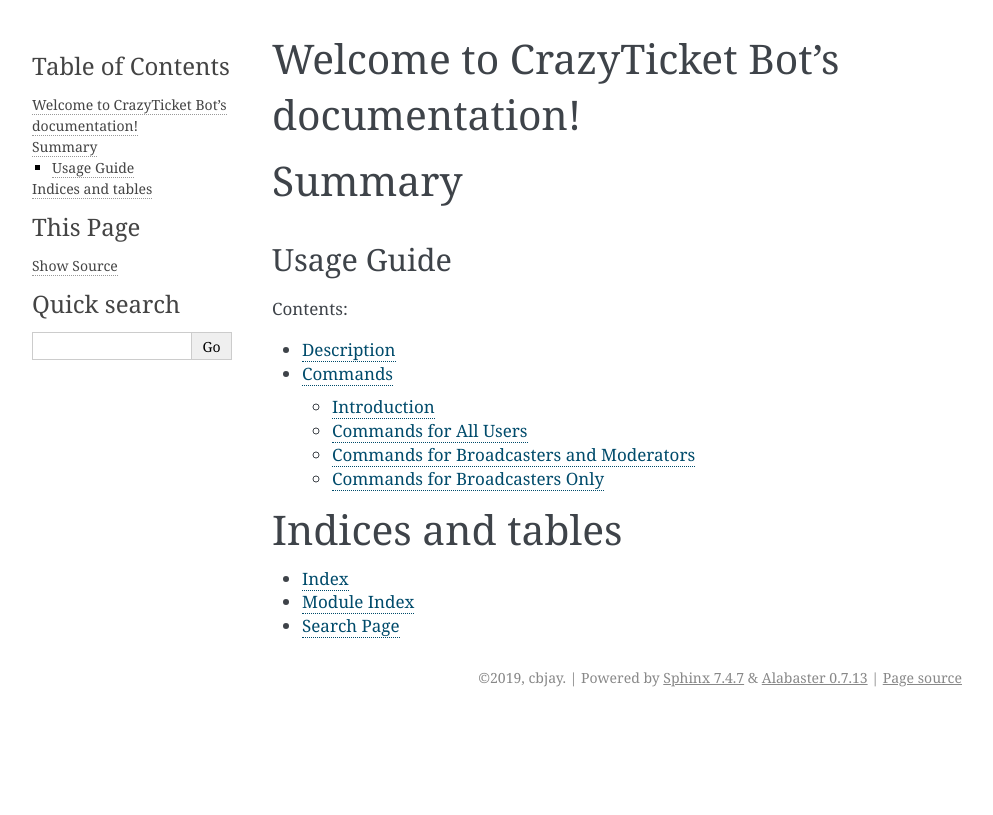
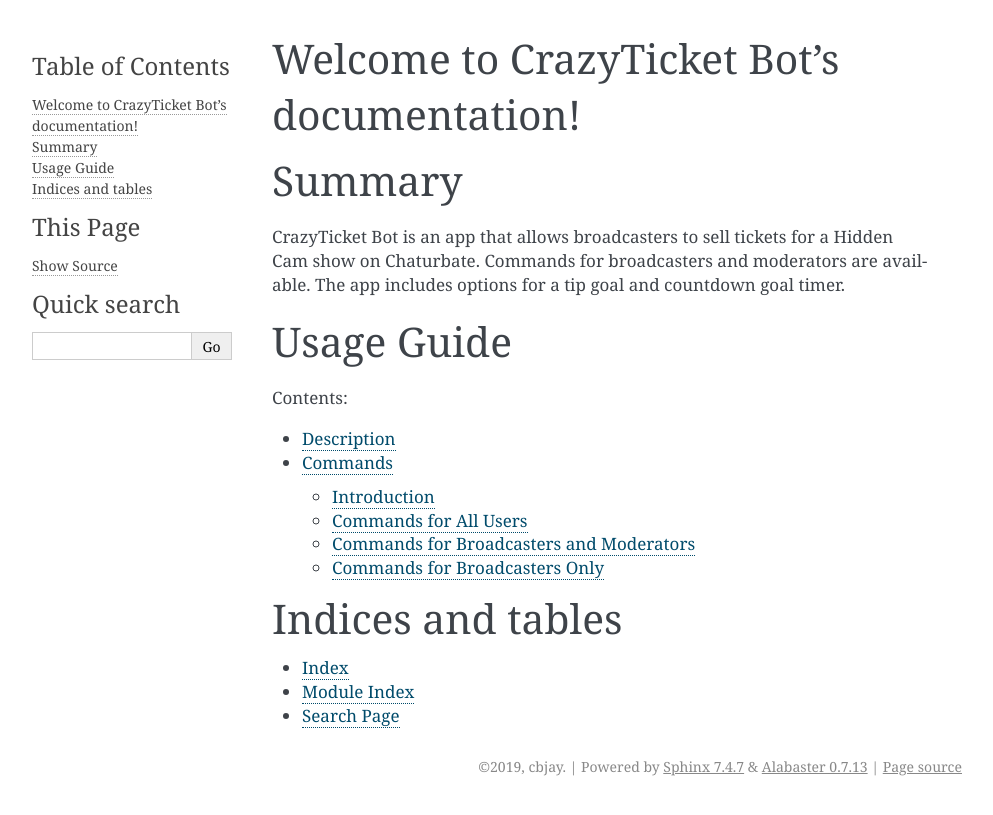
Before and after one commit to cbdocs/crazyticket-bot, a Sphinx documentation site: the page built from docs/source/index.rst, in a window 1280 px wide. Shown: the top 815 px of the page, without its empty margins (148-1141 px from the left). Built offline with Sphinx 7.4.7, drawn with Linux system fonts in a browser that asks for light colours.

Commit message:
Minor fix

```diff
--- a/docs/source/index.rst
+++ b/docs/source/index.rst
@@ -4,8 +4,10 @@
 Summary
 =======
 
+CrazyTicket Bot is an app that allows broadcasters to sell tickets for a Hidden Cam show on Chaturbate. Commands for broadcasters and moderators are available. The app includes options for a tip goal and countdown goal timer.
+
 Usage Guide
-***********
+===========
 
 .. toctree::
    :maxdepth: 2
```
Also changed, not shown: 5 other files.
